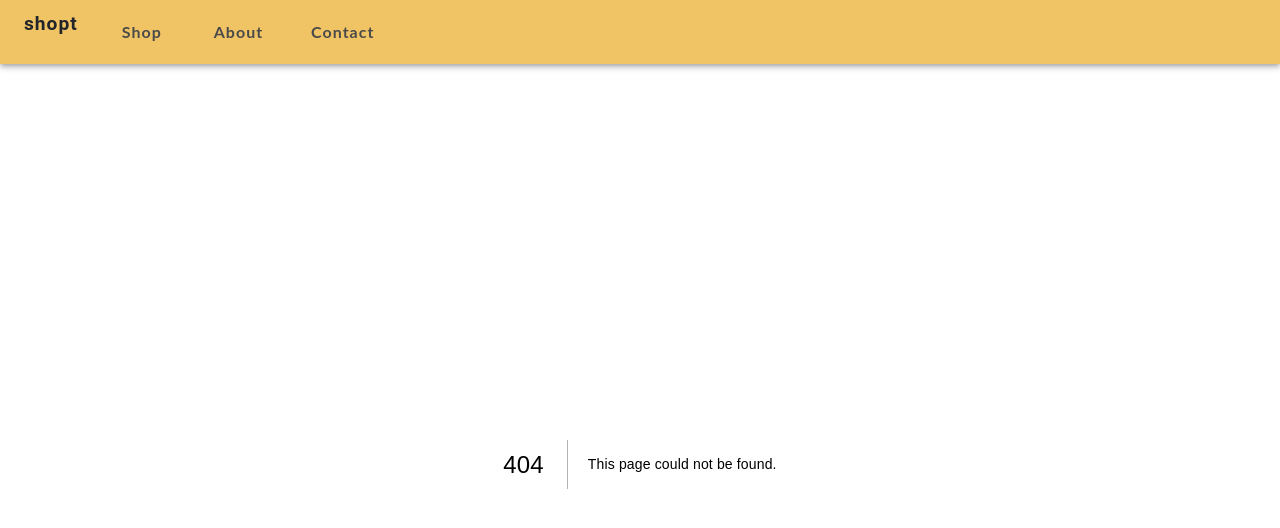
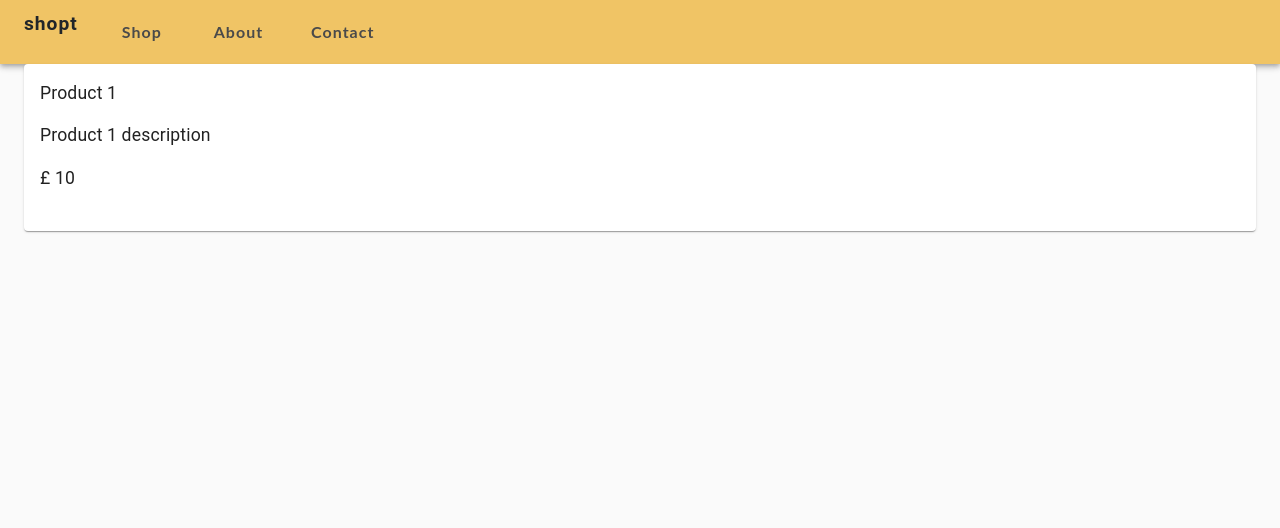
Before and after one commit to Mitrandir-main/circle-of-style-dido, a Next.js app: page /products/1 in a window 1280 px wide. Before the commit this address had no page. Shown: the top 528 px of the page. Built offline with nearby package versions, Linux system fonts and the light colour scheme.

Commit message:
[add] first version of product page and routes logic

```diff
--- /dev/null
+++ b/pages/products/[id].tsx
@@ -0,0 +1,50 @@
+import React, { useEffect, useState } from "react";
+import { useRouter } from "next/router";
+import {
+    Container,
+    Grid,
+    Card,
+    CardContent,
+    Typography,
+} from "@material-ui/core";
+import { Product } from "../../types";
+
+function ProductPage() {
+    const router = useRouter();
+    const { id } = router.query;
+
+    const [product, setProduct] = useState<Product | undefined>(undefined);
+
+    async function fetchProduct() {
+        const response = await fetch("/api/products/" + id);
+        const data = await response.json();
+        setProduct(data);
+        console.log(data);
+    }
+
+    useEffect(() => {
+        if (id) {
+            fetchProduct();
+        }
+    }, [id]);
+
+    return (
+        <Container>
+            {product ? (
+                <Card>
+                    <CardContent>
+                        <Typography>{product.name}</Typography>
+                        <Typography>{product.description}</Typography>
+                        <Typography>£ {product.price}</Typography>
+                    </CardContent>
+                </Card>
+            ) : (
+                <Grid>
+                    <h3>Loading...</h3>
+                </Grid>
+            )}
+        </Container>
+    );
+}
+
+export default ProductPage;
```
Also changed, not shown: components/ProductCard.tsx (+15 -5 lines), package.json (indentation only), 1 other file (tests, documents, lock files or other folders).
